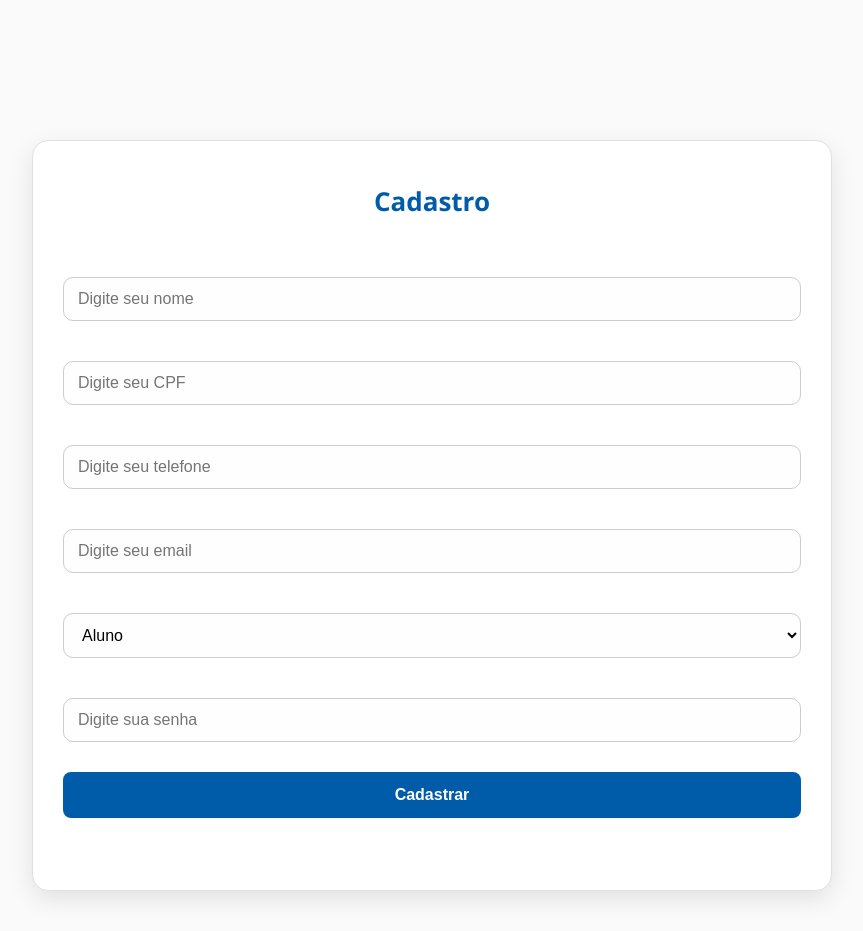
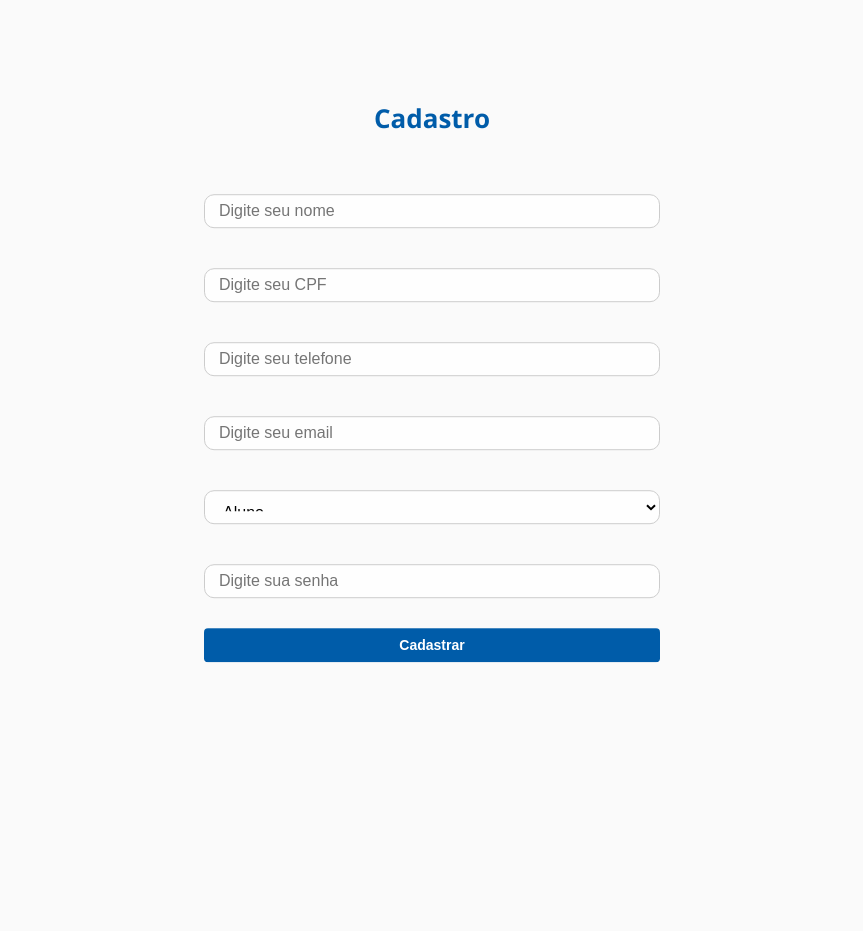
Before and after one commit to xandale/estacionamento-senai-frontEnd, a React (Vite) app: page / in a window 1280 px wide. Both pictures are taken after a click on the button "Cadastre-se". Shown: the whole page, without its empty margins (208-1071 px from the left). After the commit the page ends 800 px from the top, so only its background shows below. Built offline with nearby package versions, Linux system fonts and the light colour scheme.

Commit message:
style denovo

```diff
--- a/src/pages/Cadastro.jsx
+++ b/src/pages/Cadastro.jsx
@@ -37,7 +37,7 @@ function Cadastro() {
     }
 
     return (
-        <div className="container">
+        <div className="container-cadastro">
             <form onSubmit={handleSubmit}>
                 <h2>Cadastro</h2>
                 <input type="text" placeholder="Digite seu nome" value={nome} onChange={(e) => setNome(e.target.value)} />
--- a/src/styles/App.css
+++ b/src/styles/App.css
@@ -73,11 +73,6 @@ body {
 @media (max-width: 600px) {
   .container {
     padding: 25px 15px;
-  }
-
-  .container .btn {
-    font-size: 14px;
-    padding: 10px;
   }
 }
 
@@ -344,3 +339,83 @@ header {
     font-size: 0.95rem;
   }
 }
+
+/* container principal */
+.container-cadastro {
+  width: 100%;
+  max-width: 480px;
+  margin: 0 auto;
+  padding: 16px 12px;
+  border-radius: 16px;
+  box-sizing: border-box;
+  display: flex;
+  flex-direction: column;
+  justify-content: center;
+
+  position: fixed;
+  top: 50%;
+  left: 50%;
+  transform: translate(-50%, -50%);
+}
+
+/* campos de formulário */
+.container-cadastro input,
+.container-cadastro button,
+.container-cadastro select,
+.container-cadastro textarea {
+  font-size: 14px;
+  padding: 6px 10px;
+  margin-bottom: 8px;
+  height: 34px;
+  box-sizing: border-box;
+}
+
+/* botão final */
+.container-cadastro button {
+  background-color: #005CA9;
+  color: white;
+  border: none;
+  border-radius: 4px;
+  cursor: pointer;
+}
+
+
+
+
+/* Título */
+.container-cadastro h1,
+.container-cadastro h2 {
+  color: #005CA9;
+  font-size: 26px;
+  font-weight: bold;
+  text-align: center;
+  margin-bottom: 24px;
+}
+
+/* Inputs e selects */
+.container-cadastro input,
+.container-cadastro select {
+  width: 100%;
+  padding: 12px 14px;
+  margin: 10px 0;
+  border: 1px solid #ccc;
+  border-radius: 10px;
+  font-size: 16px;
+  transition: border 0.2s ease;
+}
+
+.container-cadastro input:focus,
+.container-cadastro select:focus {
+  border-color: #005CA9;
+  outline: none;
+  box-shadow: 0 0 0 2px rgba(0, 92, 169, 0.2);
+}
+
+
+
+/* Responsivo */
+@media (max-width: 600px) {
+  .container-cadastro {
+    padding: 25px 15px;
+  }
+}
```
